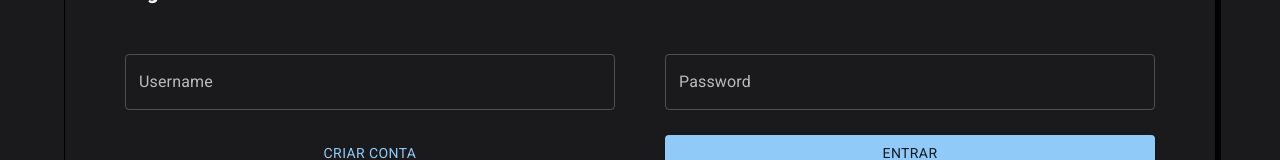
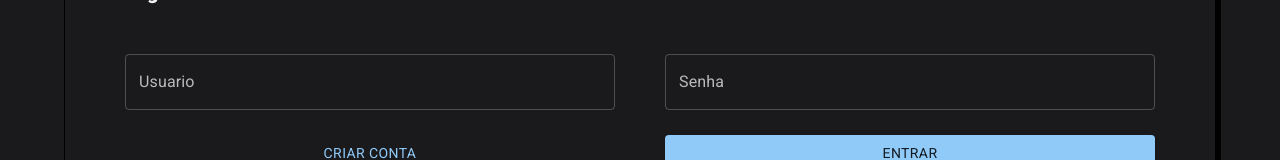
Before and after one commit to lliuti/rpg-web, a React (Vite) app: page /login in a window 1280 px wide. Shown: the part 181-341 px from the top of the page. Built offline with nearby package versions, Linux system fonts and the light colour scheme.

Commit message:
Update index.jsx

```diff
--- a/src/pages/Login/index.jsx
+++ b/src/pages/Login/index.jsx
@@ -13,10 +13,10 @@ const Login = () => {
         <h1>Login</h1>
 
         <div className={styles.gridTwoItems}>
-          <TextField id="usernameInput" label="Username" variant="outlined" />
+          <TextField id="usernameInput" label="Usuario" variant="outlined" />
           <TextField
             id="usernamePassword"
-            label="Password"
+            label="Senha"
             variant="outlined"
             type="password"
           />
```
